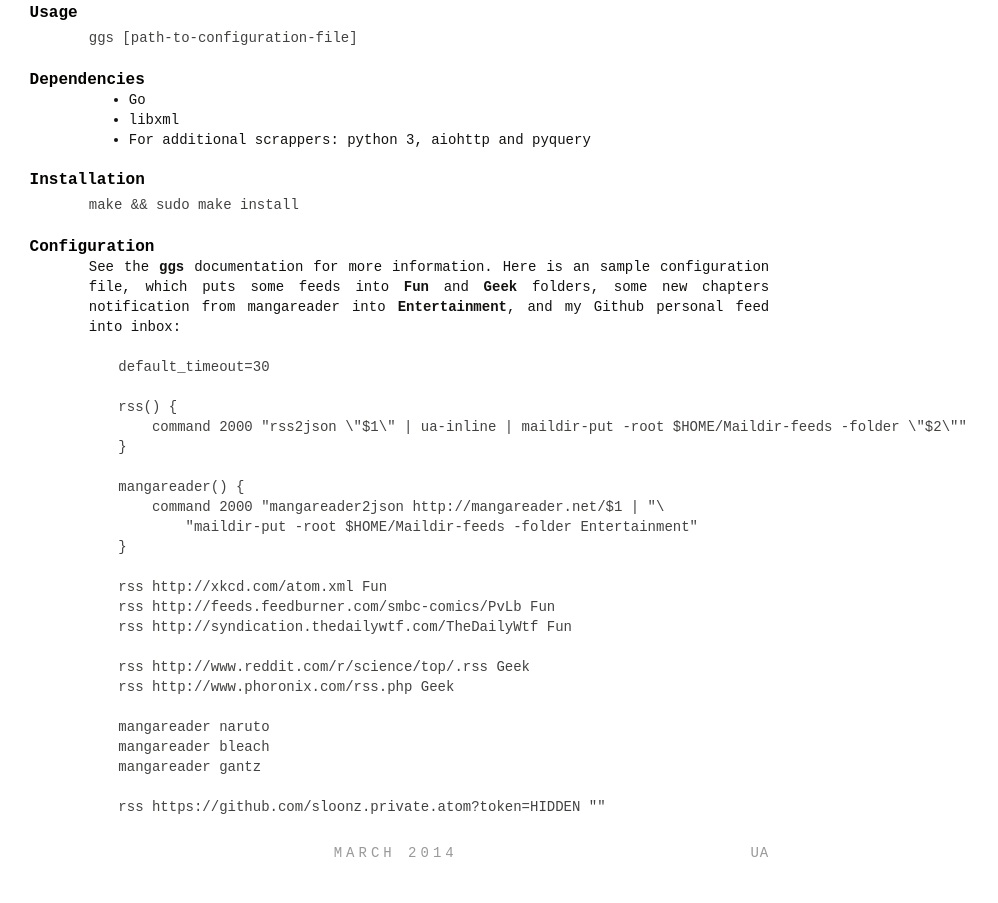
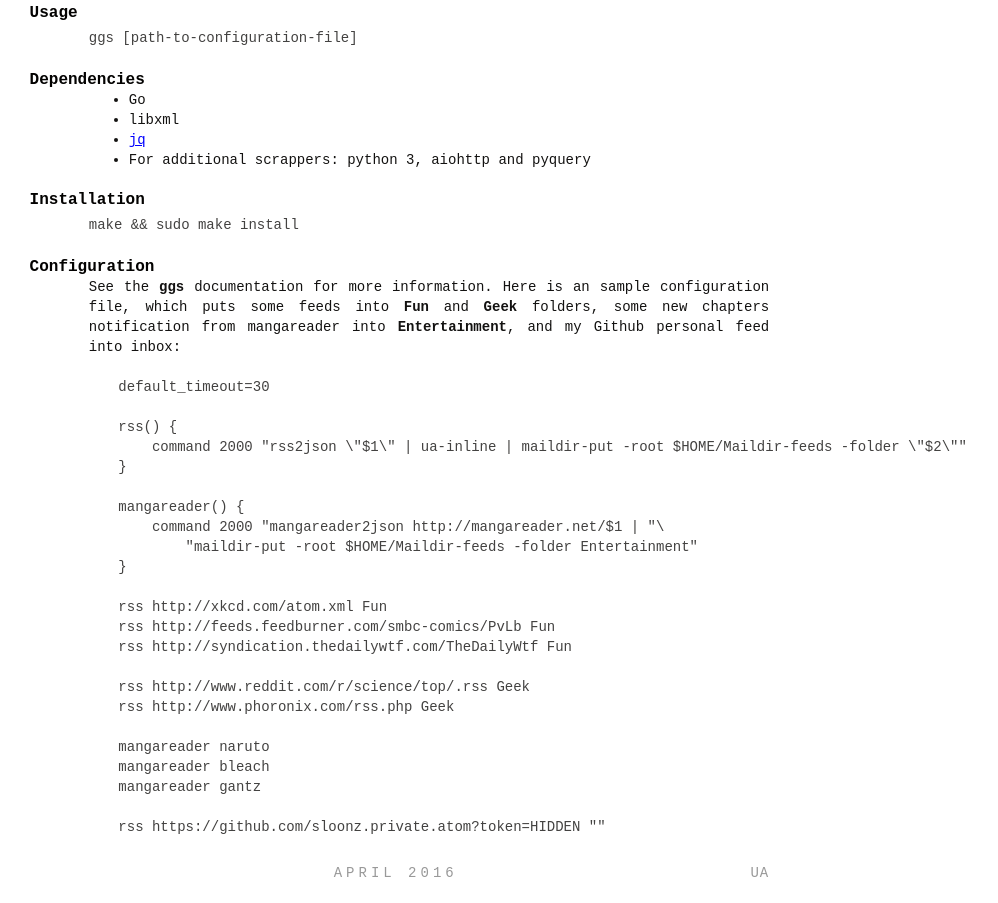
Before and after one commit to sloonz/ua, a plain HTML site: page doc/ua.html in a window 1280 px wide. Shown: the part 356-1259 px from the top of the page, without its empty margins (0-998 px from the left). Drawn offline with Linux system fonts and the light colour scheme.

Commit message:
ua: update doc

```diff
--- a/doc/ua.html
+++ b/doc/ua.html
@@ -92,6 +92,7 @@
 <ul>
 <li>Go</li>
 <li>libxml</li>
+<li><a href="https://stedolan.github.io/jq/">jq</a></li>
 <li>For additional scrappers: python 3, aiohttp and pyquery</li>
 </ul>
 
@@ -136,7 +137,7 @@
 
   <ol class='man-decor man-foot man foot'>
     <li class='tl'></li>
-    <li class='tc'>March 2014</li>
+    <li class='tc'>April 2016</li>
     <li class='tr'>ua</li>
   </ol>
 
```
Also changed, not shown: 1 other file.
